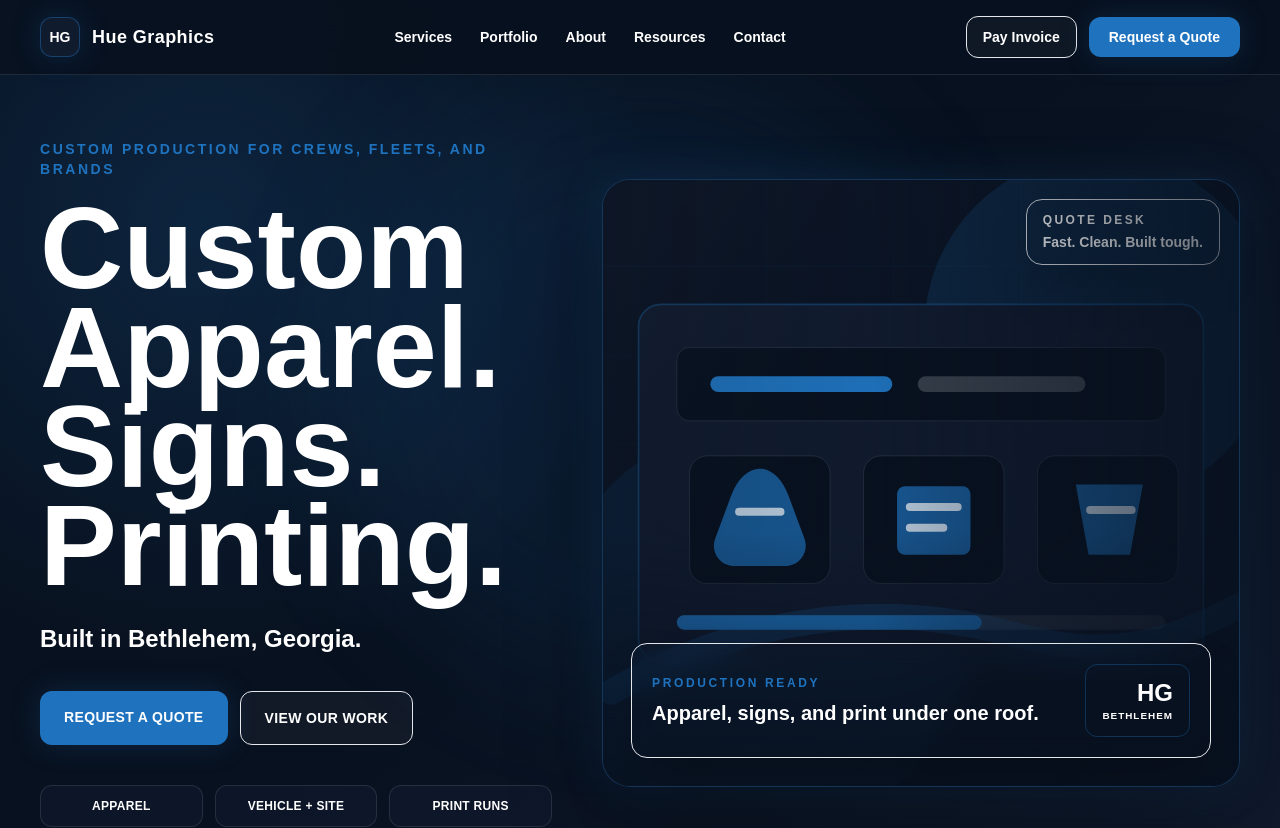
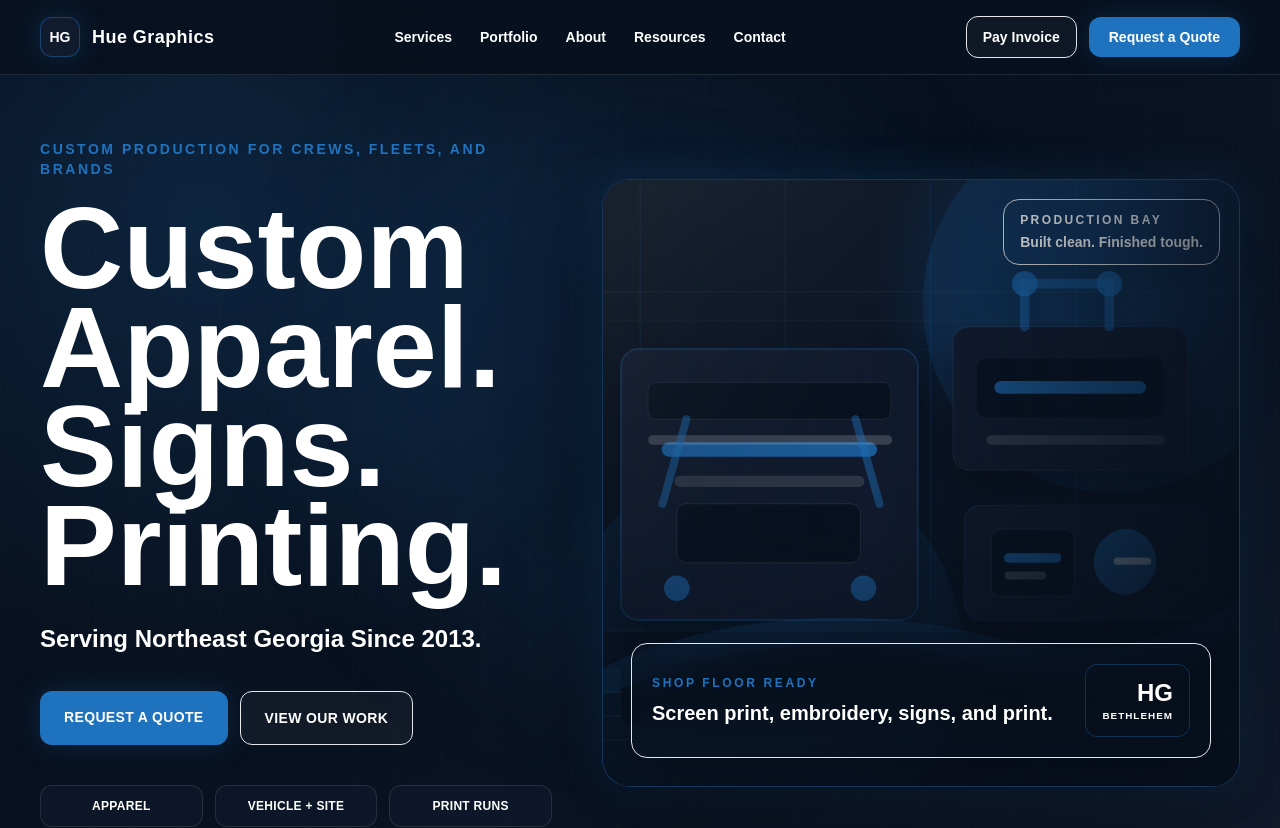
Before and after one commit to huegpx2008/huegraphics-website, a Next.js app: page / in a window 1280 px wide. Shown: the top 828 px of the page. Built offline with nearby package versions, Linux system fonts and the light colour scheme.

Commit message:
first draft

```diff
--- a/src/components/HeroSection.tsx
+++ b/src/components/HeroSection.tsx
@@ -5,6 +5,8 @@
     <section className="hero-shell relative isolate min-h-[calc(100svh-73px)] overflow-hidden">
       <div className="absolute inset-0 -z-10 bg-[radial-gradient(circle_at_16%_18%,rgba(31,115,190,0.2),transparent_28rem),linear-gradient(135deg,rgba(8,17,31,0.98),rgba(8,17,31,0.86)_48%,rgba(17,27,46,0.96))]" />
       <div className="absolute left-1/2 top-0 -z-10 h-[38rem] w-[38rem] -translate-x-1/2 rounded-full bg-accent/10 blur-3xl" />
+      <div className="absolute inset-0 -z-10 opacity-[0.16] [background-image:linear-gradient(90deg,rgba(255,255,255,0.08)_1px,transparent_1px),linear-gradient(0deg,rgba(255,255,255,0.05)_1px,transparent_1px)] [background-size:44px_44px]" />
+      <div className="absolute right-0 top-24 -z-10 h-80 w-1/2 bg-[radial-gradient(ellipse_at_center,rgba(31,115,190,0.2),transparent_68%)] blur-2xl" />
       <div className="mx-auto grid min-h-[calc(100svh-73px)] w-full max-w-7xl items-center gap-10 px-5 py-12 sm:px-8 lg:grid-cols-[0.9fr_1.1fr] lg:px-10 lg:py-16">
         <div className="max-w-2xl pt-2 lg:pt-0">
           <p className="eyebrow">Custom production for crews, fleets, and brands</p>
@@ -14,7 +16,7 @@
             <span className="block text-white/76">Printing.</span>
           </h1>
           <p className="mt-7 max-w-xl text-xl font-semibold leading-8 text-white/78 sm:text-2xl">
-            Built in Bethlehem, Georgia.
+            Serving Northeast Georgia Since 2013.
           </p>
           <div className="mt-9 flex flex-col gap-3 sm:flex-row">
             <a
@@ -47,7 +49,7 @@
             <div className="absolute inset-0 z-10 bg-[linear-gradient(90deg,rgba(8,17,31,0.18),rgba(8,17,31,0.04)_42%,rgba(8,17,31,0.62)),linear-gradient(0deg,rgba(8,17,31,0.8),transparent_42%)]" />
             <Image
               src="/images/placeholder-hero.svg"
-              alt="Premium industrial placeholder for Hue Graphics production work"
+              alt="Industrial production placeholder showing screen printing, embroidery, and sign production"
               width={960}
               height={760}
               priority
@@ -57,10 +59,10 @@
               <div className="flex items-center justify-between gap-4">
                 <div>
                   <p className="text-xs font-black uppercase tracking-[0.22em] text-accent">
-                    Production Ready
+                    Shop Floor Ready
                   </p>
                   <p className="mt-2 text-lg font-extrabold text-white sm:text-xl">
-                    Apparel, signs, and print under one roof.
+                    Screen print, embroidery, signs, and print.
                   </p>
                 </div>
                 <div className="hidden rounded-xl border border-accent/35 bg-accent/12 px-4 py-3 text-right sm:block">
@@ -74,9 +76,9 @@
           </div>
           <div className="pointer-events-none absolute right-5 top-5 rounded-2xl border border-white/12 bg-navy/68 px-4 py-3 shadow-2xl backdrop-blur-md">
             <p className="text-xs font-bold uppercase tracking-[0.2em] text-white/54">
-              Quote Desk
+              Production Bay
             </p>
-            <p className="mt-1 text-sm font-black text-white">Fast. Clean. Built tough.</p>
+            <p className="mt-1 text-sm font-black text-white">Built clean. Finished tough.</p>
           </div>
         </div>
       </div>
```
Also changed, not shown: public/images/placeholder-hero.svg.
